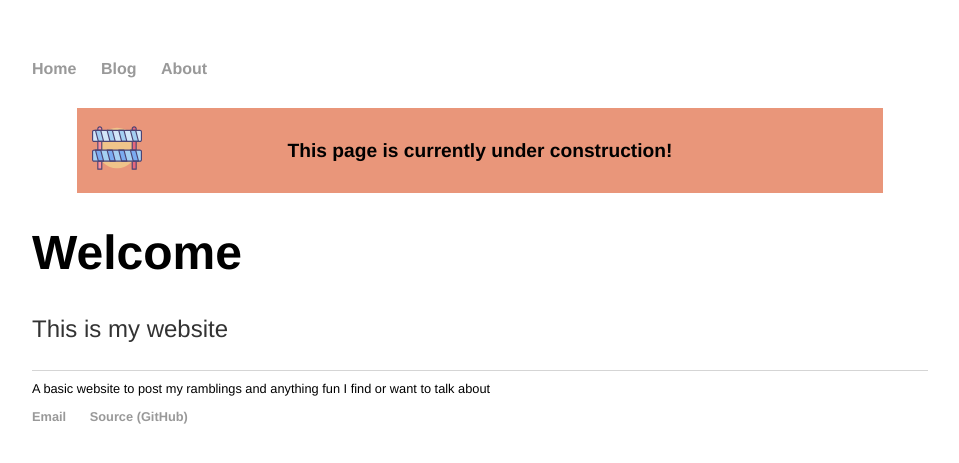
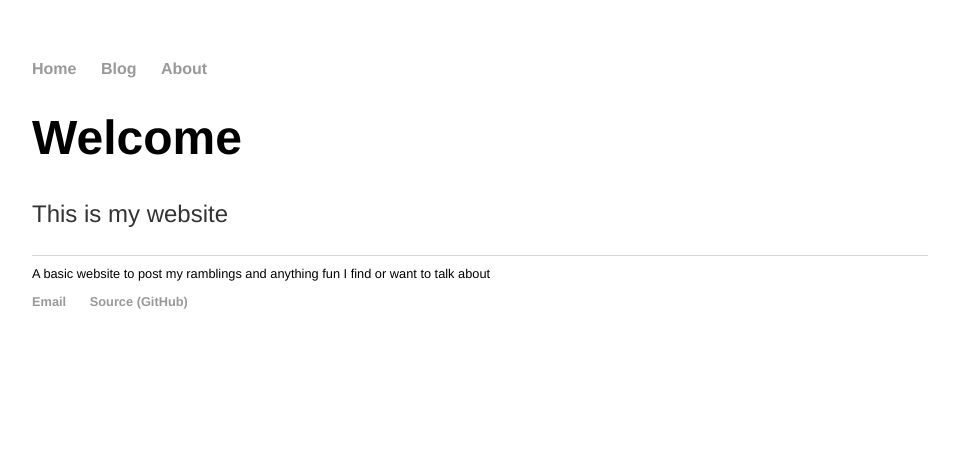
Before and after one commit to oscarsimpson/homepage, a Jekyll site: the page built from index.md, in a window 1280 px wide. Shown: the top 463 px of the page, without its empty margins (160-1119 px from the left). Built offline with Jekyll 4.4.1, drawn with Linux system fonts in a browser that asks for light colours.

Commit message:
Fix under construction

```diff
--- a/_includes/wip.html
+++ b/_includes/wip.html
@@ -3,7 +3,6 @@
         <figure>
             <span><img src="{{ site.baseurl }}/assets/images/construction.svg" alt="Roadblock icon" height="50px"></span>
             <span><figcaption>This page is currently under construction!</figcaption></span>
-            <span></span>
         </figure>
     </span>
 </div>
--- a/_layouts/default.html
+++ b/_layouts/default.html
@@ -12,7 +12,7 @@
                 <li><a href="{{ site.baseurl }}/about">About</a></li>
             </ul>
         </nav>
-        {% if page.wip or true%}
+        {% if page.wip%}
             {% include wip.html %}
         {% endif %}
         <div class="container">
--- a/css/main.css
+++ b/css/main.css
@@ -50,14 +50,31 @@ div.under-construction span {
     width: 90%;
     background-color: darksalmon;
 }
+
+/* Debug */
+/* div {
+    border: 1px solid lime;
+}
+span {
+    border: 1px solid red;
+} */
+
 div.under-construction span figure {
     display: flex;
-    flex-shrink: 0;
-    white-space: nowrap;
+    white-space: normal;
     align-items: center;
     font-weight: bold;
     font-size: larger;
-    margin: 15px;
+    margin: 10px;
+    img {
+        display: block;
+    }
+    span:has(img) {
+        width: min-content;
+    }
+    span:has(figcaption) {
+        margin-left: 10px;
+    }
 }
 
 div.footer-about {
```
